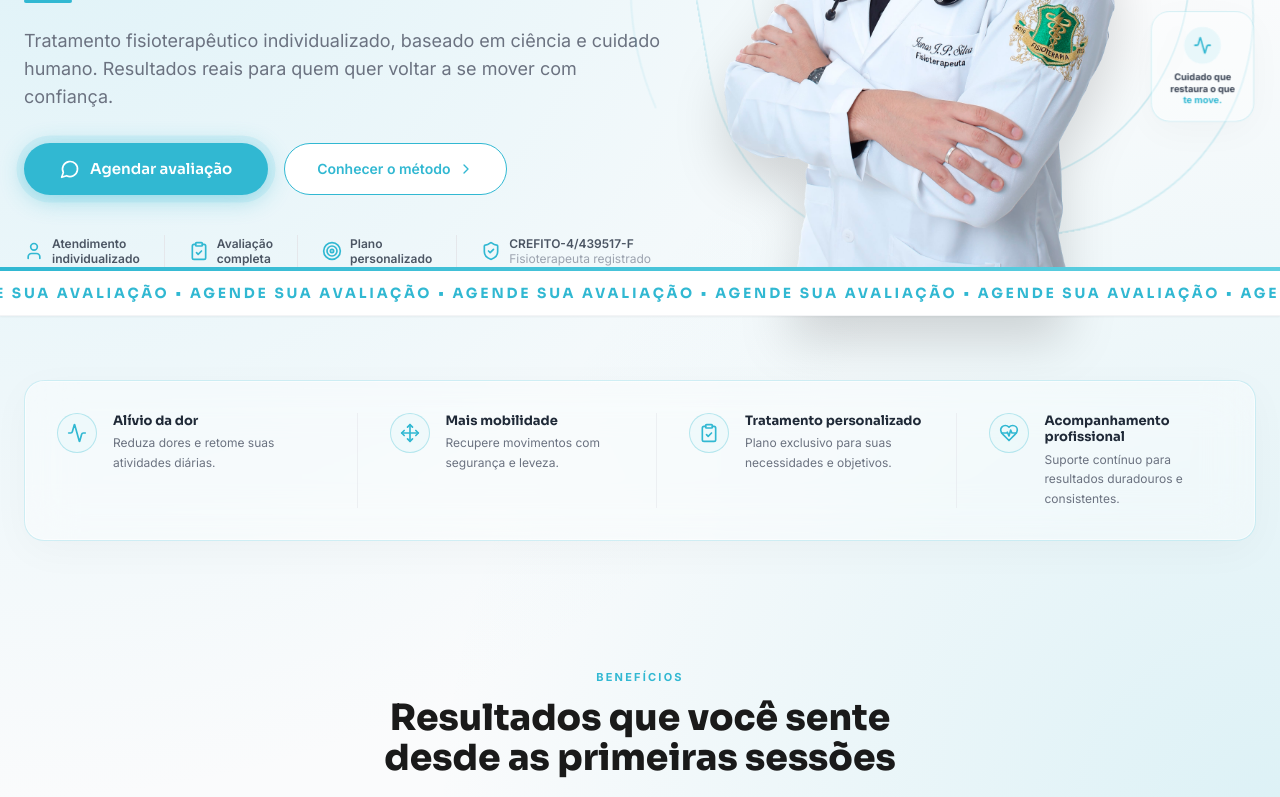
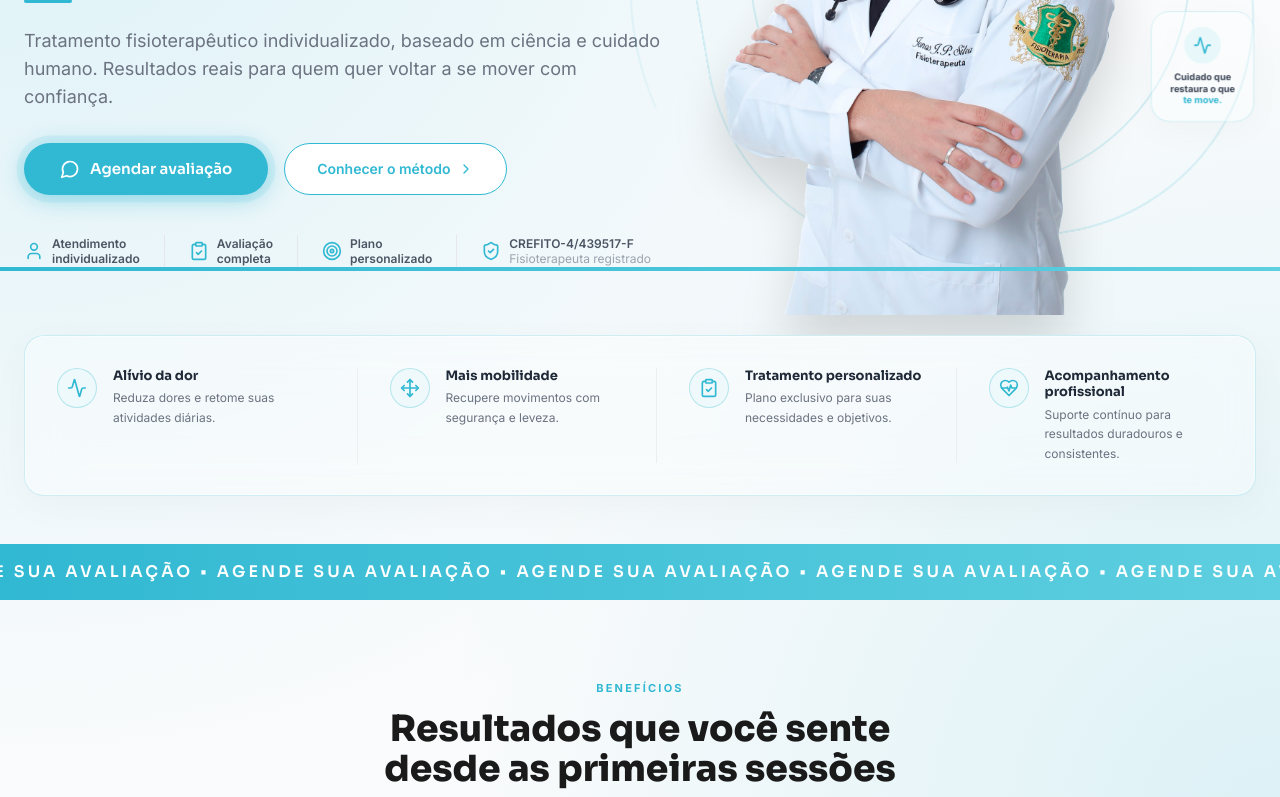
Before and after one commit to emersonbruno46-debug/jonasdepaula, a React (Vite) app: page / in a window 1280 px wide. Shown: the part 519-1316 px from the top of the page. Built offline with nearby package versions, Linux system fonts and the light colour scheme; the HTML template or start-up script is replaced by a standard one.

Commit message:
style: reposicionar marquee abaixo da barra de benefícios e restaurar cores originais

```diff
--- a/src/pages/PremiumLanding.tsx
+++ b/src/pages/PremiumLanding.tsx
@@ -121,15 +121,8 @@ function Hero() {
         </Reveal>
       </div>
 
-      {/* Thin Blue Bar & Marquee overlapping the photo bottom */}
-      <div className="relative z-20 -mt-8 md:-mt-12">
-        <div className="w-full h-1" style={{ background: "linear-gradient(90deg, #31B8D2, #5ECFE0)" }}></div>
-        <div className="overflow-hidden py-3 bg-white border-b border-gray-100 shadow-sm">
-          <div className="marquee-track" style={{ animationDuration: "40s" }}>
-            {[...Array(4)].map((_, i) => <span key={i} className="text-[#31B8D2] text-[13px] md:text-sm font-bold tracking-[0.2em] whitespace-nowrap" style={{ fontFamily: "'Sora', sans-serif" }}>{"• AGENDE SUA AVALIAÇÃO  ".repeat(10)}</span>)}
-          </div>
-        </div>
-      </div>
+      {/* Thin Blue Bar overlapping the photo bottom */}
+      <div className="relative z-20 -mt-8 md:-mt-12 w-full h-1" style={{ background: "linear-gradient(90deg, #31B8D2, #5ECFE0)" }}></div>
     </section>
   );
 }
@@ -143,6 +136,7 @@ function HeroBenefits() {
   ];
 
   return (
+    <>
       <section className="relative z-20 px-6 pb-12 mt-8 md:mt-0">
         <div className="max-w-7xl mx-auto glass-card !p-8 rounded-[24px] shadow-xl border border-white/60 bg-white/80 backdrop-blur-xl">
           <div className="grid grid-cols-1 sm:grid-cols-2 lg:grid-cols-4 gap-8 divide-y sm:divide-y-0 sm:divide-x divide-gray-200/60">
@@ -160,6 +154,14 @@ function HeroBenefits() {
           </div>
         </div>
       </section>
+
+      {/* Marquee below benefits strip */}
+      <div className="relative z-10 overflow-hidden py-4" style={{ background: "linear-gradient(90deg, #31B8D2, #5ECFE0)" }}>
+        <div className="marquee-track" style={{ animationDuration: "40s" }}>
+          {[...Array(4)].map((_, i) => <span key={i} className="text-white text-sm md:text-base font-semibold tracking-[0.2em] whitespace-nowrap" style={{ fontFamily: "'Sora', sans-serif" }}>{"• AGENDE SUA AVALIAÇÃO  ".repeat(10)}</span>)}
+        </div>
+      </div>
+    </>
   );
 }
 
```
Lines whose indentation alone changed are shown as unchanged.
